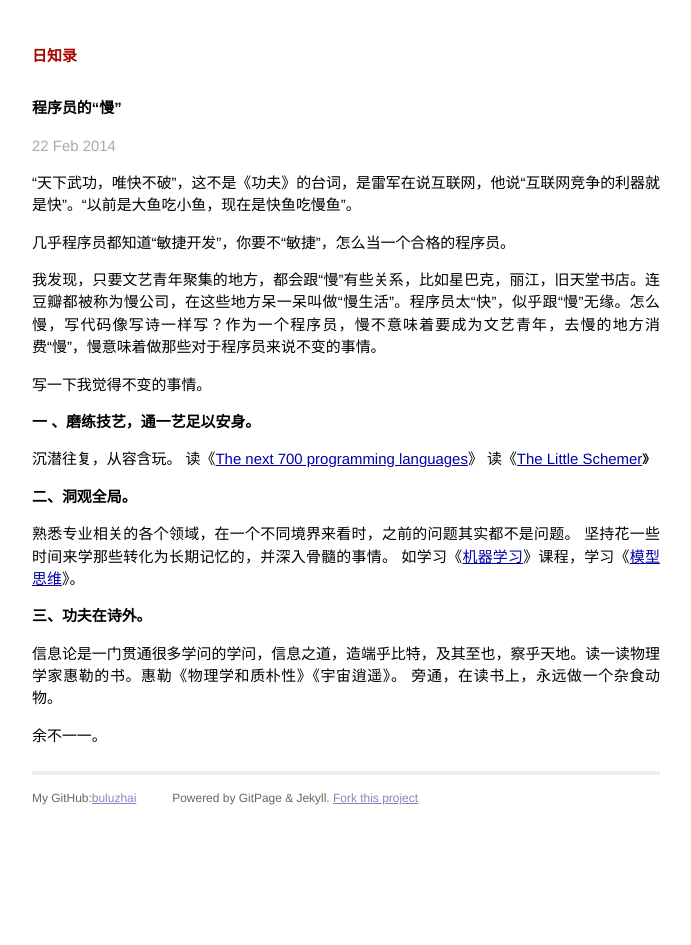
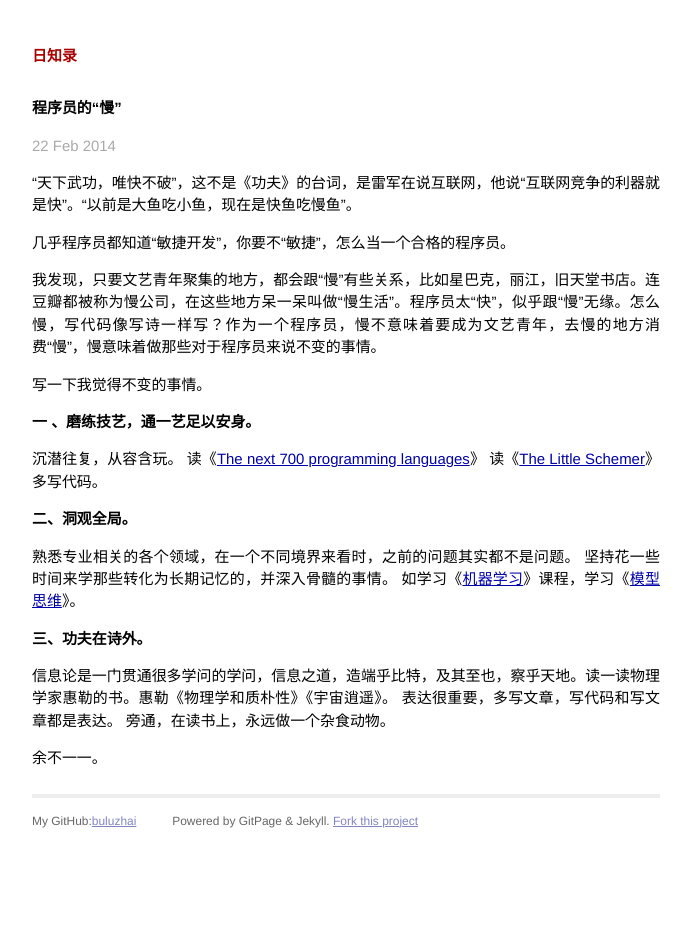
Before and after one commit to gpscad/buluzhai.github.io, a Jekyll site: the page built from _posts/2014-02-22-slow.markdown, in a window 1280 px wide. Shown: the whole page, without its empty margins (294-985 px from the left). Built offline with Jekyll 4.4.1, drawn with Linux system fonts in a browser that asks for light colours; Markdown is read by kramdown in place of the engine named in the settings; comment, search, counter and statistics services are not loaded.

Commit message:
add code

```diff
--- a/_posts/2014-02-22-slow.markdown
+++ b/_posts/2014-02-22-slow.markdown
@@ -17,6 +17,7 @@ categories: 每日一篇千字文
 沉潜往复，从容含玩。
 读《[The next 700 programming languages](http://www.cs.cmu.edu/~crary/819-f09/Landin66.pdf)》
 读《[The Little Schemer](http://book.douban.com/subject/1632977/)》
+多写代码。
 
 ###二、洞观全局。
 熟悉专业相关的各个领域，在一个不同境界来看时，之前的问题其实都不是问题。
@@ -25,6 +26,7 @@ categories: 每日一篇千字文
 
 ###三、功夫在诗外。
 信息论是一门贯通很多学问的学问，信息之道，造端乎比特，及其至也，察乎天地。读一读物理学家惠勒的书。惠勒《物理学和质朴性》《宇宙逍遥》。
+表达很重要，多写文章，写代码和写文章都是表达。
 旁通，在读书上，永远做一个杂食动物。
 
 余不一一。
```
